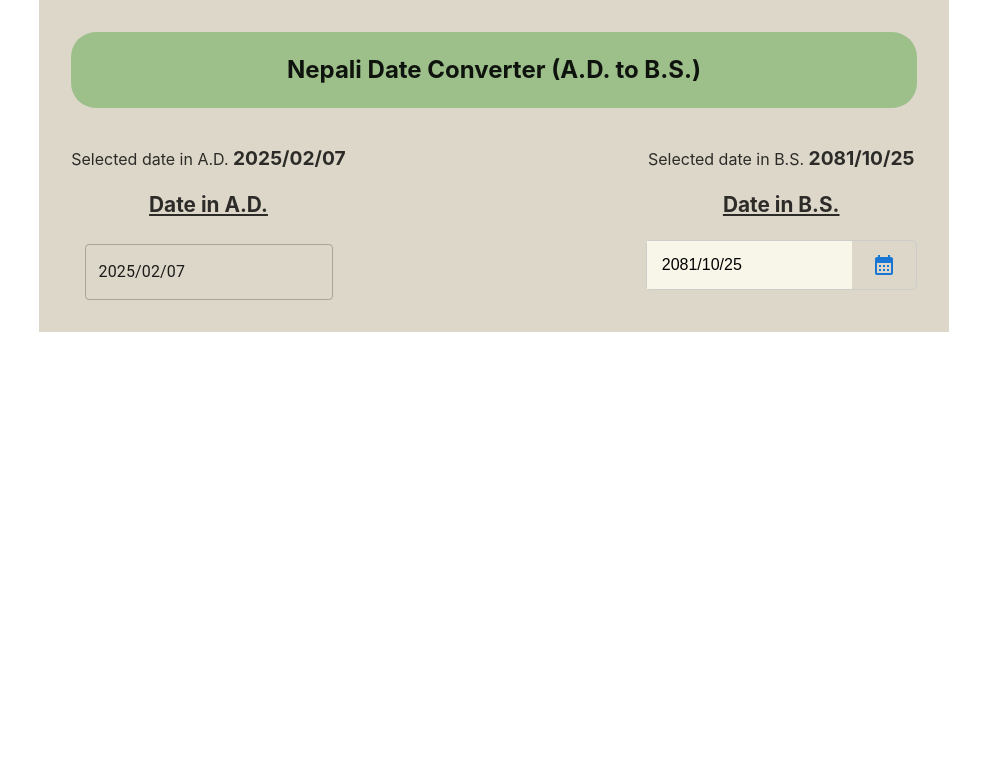
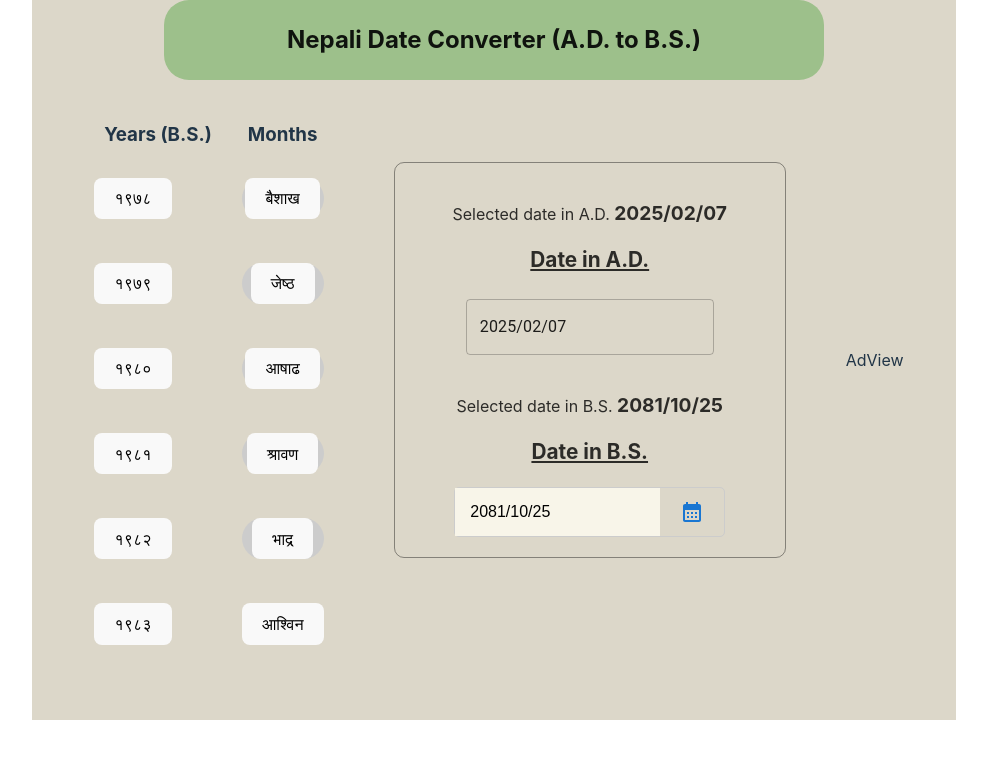
Before and after one commit to bipin-Pariyar2003/Nepali-Date-Picker, a React (Vite) app: page / in a window 1280 px wide. Shown: the top 758 px of the page, without its empty margins (146-1133 px from the left). Built offline with nearby package versions, Linux system fonts and the light colour scheme.

Commit message:
managing short imports

```diff
--- a/src/App.jsx
+++ b/src/App.jsx
@@ -1,12 +1,15 @@
 import { useState } from "react";
 import moment from "moment";
 
-import Home from "~Views/Home/index.jsx";
-import EngDatePicker from "~Components/EngDatePicker/index.jsx";
-import NepDatePicker from "~Components/NepDatePicker/index.jsx";
-import { ad2bsHandler, bs2adHandler } from "~utils/index.js";
+import Home from "Views/Home/index.jsx";
+import NepDatePicker from "Components/NepDatePicker";
+import { ad2bsHandler, bs2adHandler } from "utils";
+
+import BsView from "Views/BsView";
+import AdView from "Views/AdView";
 
 import "./App.css";
+import EngDatePicker from "./Components/EngDatePicker";
 
 function App() {
   const initialEnglishDate = moment().format("YYYY/MM/DD");
@@ -35,7 +38,19 @@ function App() {
   return (
     <>
       <Home />
-      <div style={{ display: "flex", justifyContent: "center", gap: "300px" }}>
+      {/* <div
+        style={{
+          margin: "60px",
+          display: "flex",
+          flexDirection: "column",
+          gap: "20px",
+          border: "1px solid rgba(0, 0, 0, 0.4)",
+          borderRadius: "10px",
+          padding: "20px",
+          justifyContent: "center",
+          alignItems: "center",
+        }}
+      >
         <EngDatePicker
           selectedDate={selectedEnglishDate}
           onChange={handleEngDateChange}
@@ -44,6 +59,56 @@ function App() {
           selectedDate={selectedNepaliDate}
           onChange={handleNepaliDateChange}
         />
+      </div> */}
+
+      {/* <BsView />
+      <AdView /> */}
+
+      <div
+        style={{
+          display: "flex",
+          alignItems: "center",
+          justifyContent: "space-between", // Ensures left, center, and right alignment
+          padding: "20px",
+        }}
+      >
+        {/* Left Side (BsView) */}
+        <div
+          style={{ flex: "1", display: "flex", justifyContent: "flex-start" }}
+        >
+          <BsView />
+        </div>
+
+        {/* Centered (DatePickers) */}
+        <div
+          style={{
+            margin: "60px",
+            width: "40%", // Set explicit width for more space
+            minWidth: "350px", // Ensure it doesn't get too small
+            display: "flex",
+            flexDirection: "column",
+            gap: "20px",
+            border: "1px solid rgba(0, 0, 0, 0.4)",
+            borderRadius: "10px",
+            padding: "20px",
+            alignItems: "center",
+            justifyContent: "center",
+          }}
+        >
+          <EngDatePicker
+            selectedDate={selectedEnglishDate}
+            onChange={handleEngDateChange}
+          />
+          <NepDatePicker
+            selectedDate={selectedNepaliDate}
+            onChange={handleNepaliDateChange}
+          />
+        </div>
+
+        {/* Right Side (AdView) */}
+        <div style={{ flex: "1", display: "flex", justifyContent: "flex-end" }}>
+          <AdView />
+        </div>
       </div>
     </>
   );
--- a/src/Components/NepDatePicker/index.jsx
+++ b/src/Components/NepDatePicker/index.jsx
@@ -1,7 +1,7 @@
 import React, { useState, useRef } from "react";
 import { Button } from "@mui/material";
 import CalendarMonthIcon from "@mui/icons-material/CalendarMonth";
-import DatePickerUI from "~Components/DatePickerUI";
+import DatePickerUI from "Components/DatePickerUI";
 import styles from "./styles";
 
 const NepDatePicker = ({ selectedDate, onChange }) => {
--- /dev/null
+++ b/src/Views/AdView/index.jsx
@@ -0,0 +1,6 @@
+import React from "react";
+const AdView = () => {
+  return <div>AdView</div>;
+};
+
+export default AdView;
--- /dev/null
+++ b/src/Views/BsView/index.jsx
@@ -0,0 +1,88 @@
+import React from "react";
+import { np, calendar_data } from "assets/RNepaliCalendar/data";
+import { getCurrentBS, toNepaliNumber } from "assets/RNepaliCalendar";
+const BsView = () => {
+  return (
+    <>
+      {/* showing the years  */}
+      <div style={{ marginTop: "50px" }}>
+        <h3>Years (B.S.)</h3>
+        <div
+          style={{
+            display: "flex",
+            flexDirection: "column",
+            height: "500px",
+            overflowY: "auto",
+            marginTop: "0px",
+            marginRight: "50px",
+          }}
+        >
+          {Object.keys(calendar_data).map((year, index) => {
+            const nepaliYear = toNepaliNumber(year);
+            return (
+              <React.Fragment key={index}>
+                <div
+                  style={{
+                    textAlign: "center",
+                    margin: "10px",
+                    display: "flex",
+                    alignItems: "center",
+                    flexDirection: "column",
+                    backgroundColor: "#ccc",
+                    color: "rgba(0, 0, 0, 0.9)",
+                    borderRadius: "25px",
+                    padding: "0",
+                  }}
+                >
+                  <button value={year}>{nepaliYear}</button>
+                </div>
+                <br />
+              </React.Fragment>
+            );
+          })}
+        </div>
+      </div>
+
+      {/* showing the months  */}
+      <div style={{ marginTop: "50px" }}>
+        <h3>Months</h3>
+
+        <div
+          style={{
+            marginTop: "0px",
+            display: "flex",
+            flexDirection: "column",
+            height: "500px",
+            overflowY: "auto",
+          }}
+        >
+          {np.monthName.full.map((month, index) => {
+            console.log(month);
+
+            return (
+              <React.Fragment key={index}>
+                <div
+                  style={{
+                    textAlign: "center",
+                    margin: "10px",
+                    display: "flex",
+                    alignItems: "center",
+                    flexDirection: "column",
+                    backgroundColor: "#ccc",
+                    color: "rgba(0, 0, 0, 0.9)",
+                    borderRadius: "25px",
+                    padding: "0px",
+                  }}
+                >
+                  <button value={index + 1}>{month}</button>
+                </div>
+                <br />
+              </React.Fragment>
+            );
+          })}
+        </div>
+      </div>
+    </>
+  );
+};
+export default BsView;
--- a/src/index.css
+++ b/src/index.css
@@ -72,13 +72,24 @@ h2 {
   text-align: center;
 }
 .heading {
+  position: absolute; /* Positions the div at the top */
+  top: 0;
+  left: 50%; /* Moves the left edge to the center */
+  transform: translateX(
+    -50%
+  ); /* Moves it back by half of its width to center it */
+
+  width: 50%; /* Set width to 50% */
+  height: 60px; /* Adjust height if needed */
+  padding: 10px; /* Add some padding */
+
   display: flex;
+  align-items: center; /* Align items vertically inside */
+  justify-content: center; /* Center text horizontally */
+
   background-color: #9dc08b;
-  margin-bottom: 20px;
   color: rgba(0, 0, 0, 0.9);
   border-radius: 25px;
-  align-items: center;
-  justify-content: center;
   cursor: default;
 }
 
--- a/src/utils/index.js
+++ b/src/utils/index.js
@@ -1,5 +1,5 @@
-import { ad2bs, bs2ad } from "~assets/RNepaliCalendar";
-import { toNepaliNumber } from "~assets/RNepaliCalendar";
+import { ad2bs, bs2ad } from "assets/RNepaliCalendar";
+import { toNepaliNumber } from "assets/RNepaliCalendar";
 const ad2bsHandler = (adDate) => {
   const { year, month, date } = ad2bs(adDate);
 
--- a/vite.config.js
+++ b/vite.config.js
@@ -1,11 +1,21 @@
 import { defineConfig } from "vite";
 import react from "@vitejs/plugin-react";
 import tsconfigPaths from "vite-tsconfig-paths";
+import { Component } from "react";
+import path from "path";
 
 export default defineConfig({
-  plugins: [react(), tsconfigPaths()],
+  plugins: [react()],
   server: {
     allowedHosts: "all",
     host: true,
   },
+  resolve: {
+    alias: {
+      Components: path.resolve(__dirname, "src/Components"),
+      Views: path.resolve(__dirname, "src/Views"),
+      utils: path.resolve(__dirname, "src/utils"),
+      assets: path.resolve(__dirname, "src/assets"),
+    },
+  },
 });
```
Also changed, not shown: jsconfig.json (+8 -8 lines), src/Components/DatePickerUI/index.jsx (+4 -4 lines).
